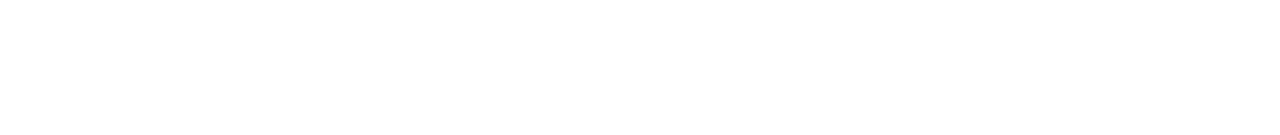
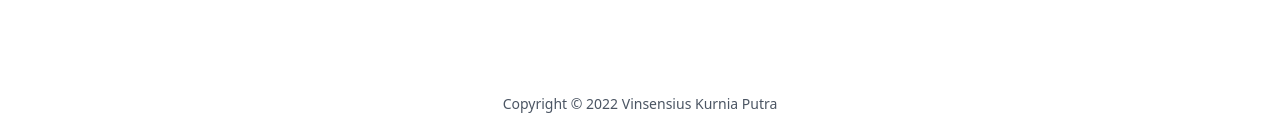
Before and after one commit to vinsensiuskurniaputra/google, a Next.js app: page / in a window 1280 px wide. Shown: the part 662-797 px from the top of the page. Built offline with nearby package versions, Linux system fonts and the light colour scheme; no server answers.

Commit message:
create footer component

```diff
--- /dev/null
+++ b/components/Footer.tsx
@@ -0,0 +1,11 @@
+import React from 'react'
+
+const Footer = () => {
+  return (
+    <footer className='absolute bottom-0 w-full flex justify-center whitespace-nowrap p-6 text-sm text-gray-600'>
+        <p>Copyright &copy; {new Date().getFullYear()} Vinsensius Kurnia Putra</p>
+    </footer>
+  )
+}
+
+export default Footer
--- a/components/index.js
+++ b/components/index.js
@@ -1,7 +1,9 @@
 import Header from "./Header";
 import Body from './Body';
+import Footer from './Footer';
 
 export {
     Header,
-    Body
+    Body,
+    Footer
 }
--- a/pages/index.tsx
+++ b/pages/index.tsx
@@ -1,6 +1,6 @@
 import type { NextPage } from "next";
 import Head from "next/head";
-import { Header, Body } from "../components";
+import { Header, Body, Footer } from "../components";
 
 const Home: NextPage = () => {
   return (
@@ -14,6 +14,7 @@ const Home: NextPage = () => {
       {/* Body */}
       <Body />
       {/* Footer */}
+      <Footer />
     </div>
   );
 };
```
